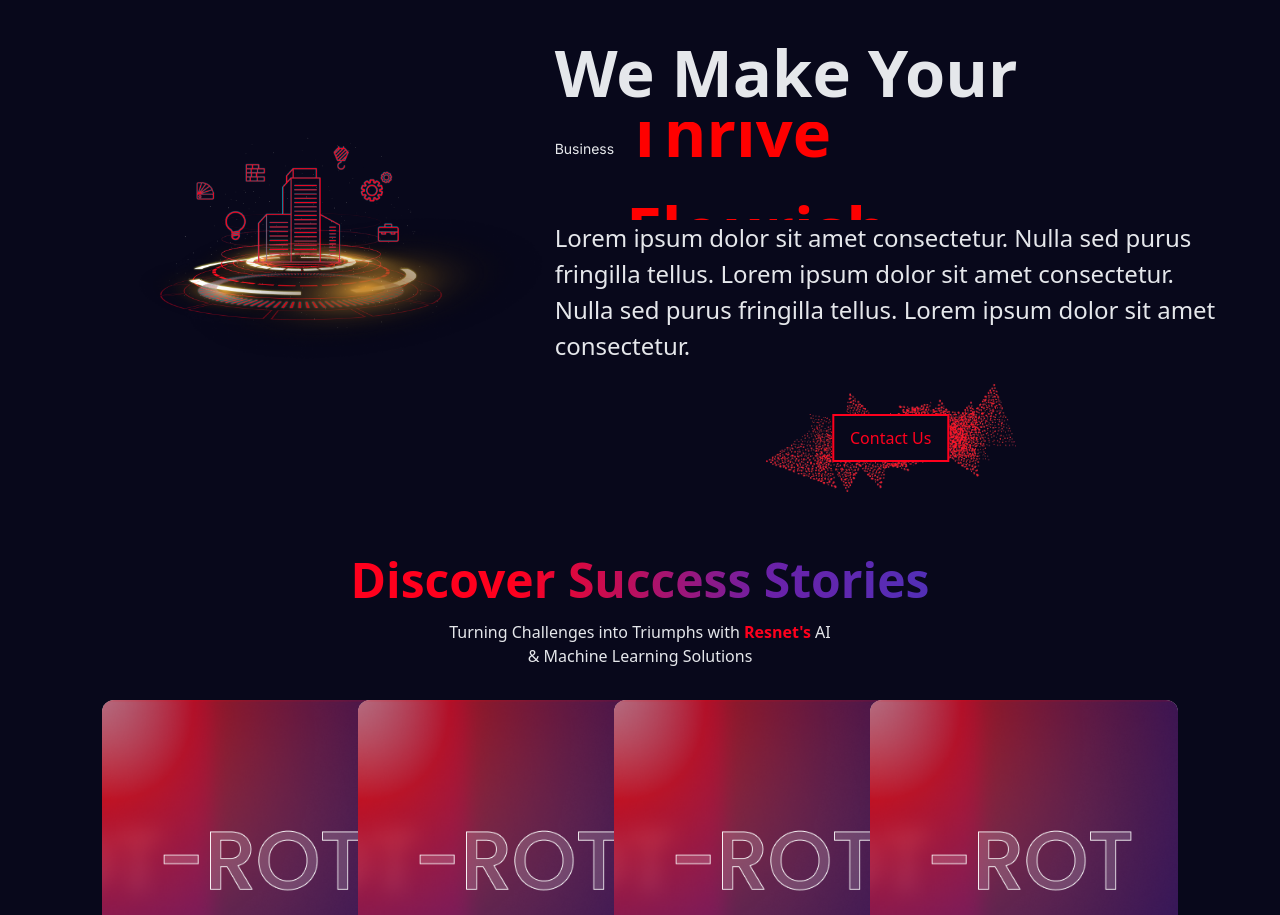
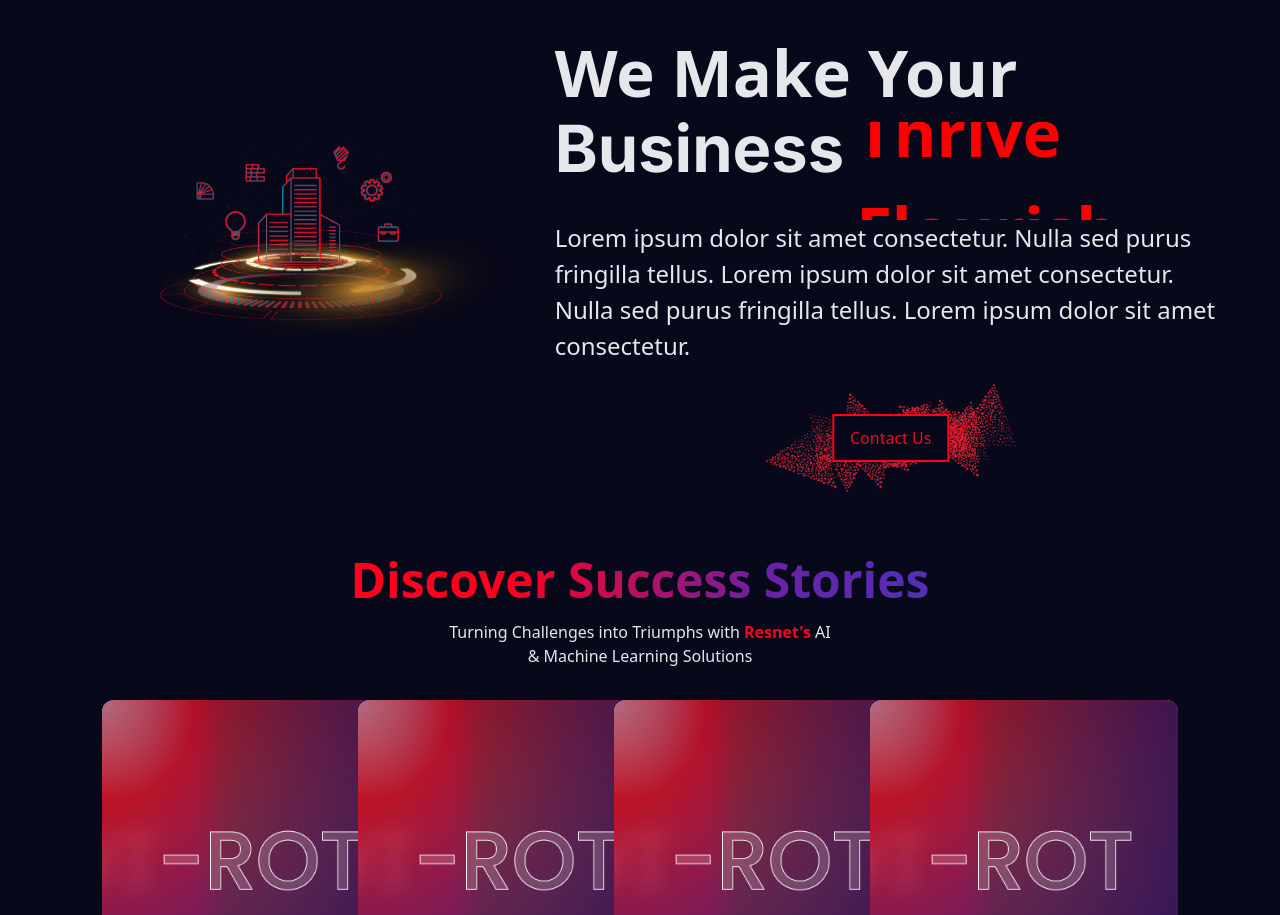
Before and after one commit to Qriocity-Company/Resnet, a Next.js app: page / in a window 1280 px wide. Shown: the part 2060-2975 px from the top of the page. Built offline with nearby package versions, Linux system fonts and the light colour scheme.

Commit message:
added css

```diff
--- a/components/About.tsx
+++ b/components/About.tsx
@@ -19,7 +19,7 @@ export const About:React.FC = () => {
         <div className="text-[34px] lg:text-[65px] font-[700] w-full ">
           <span className="">We Make Your </span><br/>
          <div className="flex h-[50px] md:h-[98px] overflow-hidden ease-in-out ">
-         <p className="w-fit">Business</p>
+         <p className="w-fit lg:text-[65px] font-[700]">Business</p>
           <div className=" mt-0 font-semibold  text-transparent bg-gradient-to-r from-[#FF001D]  from-40% via-purple-800 via-60% to-blue-700 to-100% bg-clip-text  ps-3 ">
               <span className="wordspins  block" >Thrive</span>
               <span className="wordspins block">Flourish</span>
```
